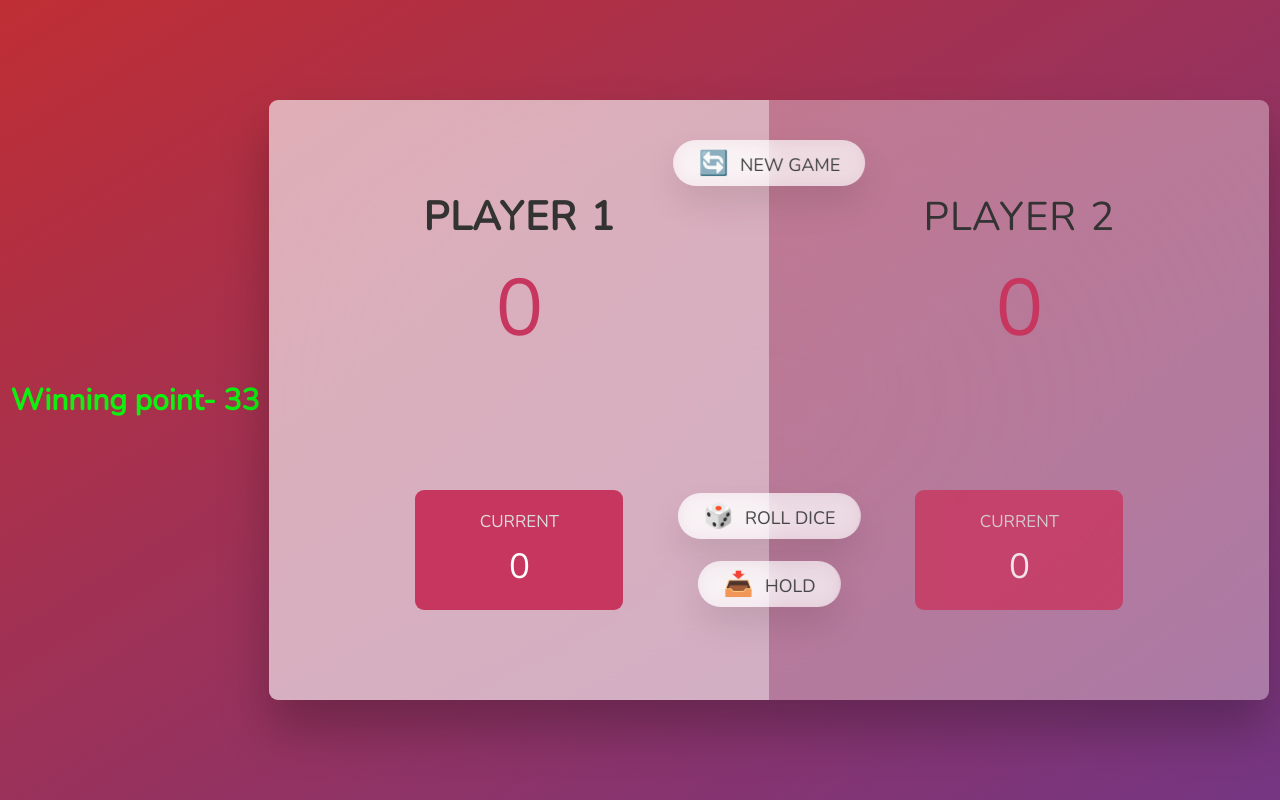
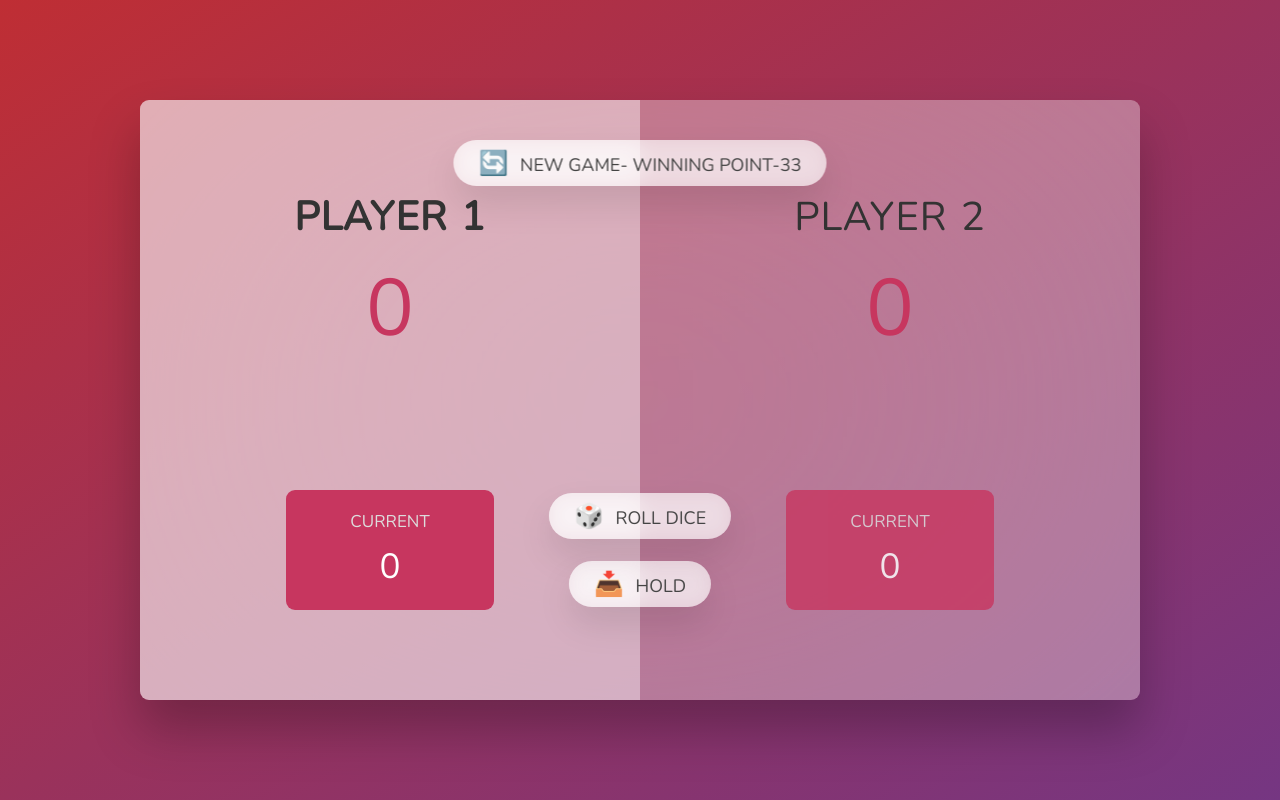
Before and after one commit to sunilPeddamalli/Dice-Game, a plain HTML site: page index.html in a window 1280 px wide. Drawn offline with nearby package versions, Linux system fonts and the light colour scheme.

Commit message:
updated NEW game message with winning point

```diff
--- a/index.html
+++ b/index.html
@@ -11,7 +11,7 @@
 
 <body>
 
-  <h1>Winning point- 33</h1>
+
 
   <main>
     <section class="player player--0 player--active">
@@ -32,10 +32,13 @@
     </section>
 
     <img src="dice-5.png" alt="Playing dice" class="dice hidden" />
-    <button class="btn btn--new">🔄 New game</button>
+
+    <button class="btn btn--new">🔄 New game- Winning Point-33</button>
     <button class="btn btn--roll">🎲 Roll dice</button>
     <button class="btn btn--hold">📥 Hold</button>
+
   </main>
+
   <script src="script.js"></script>
 </body>
 
```
